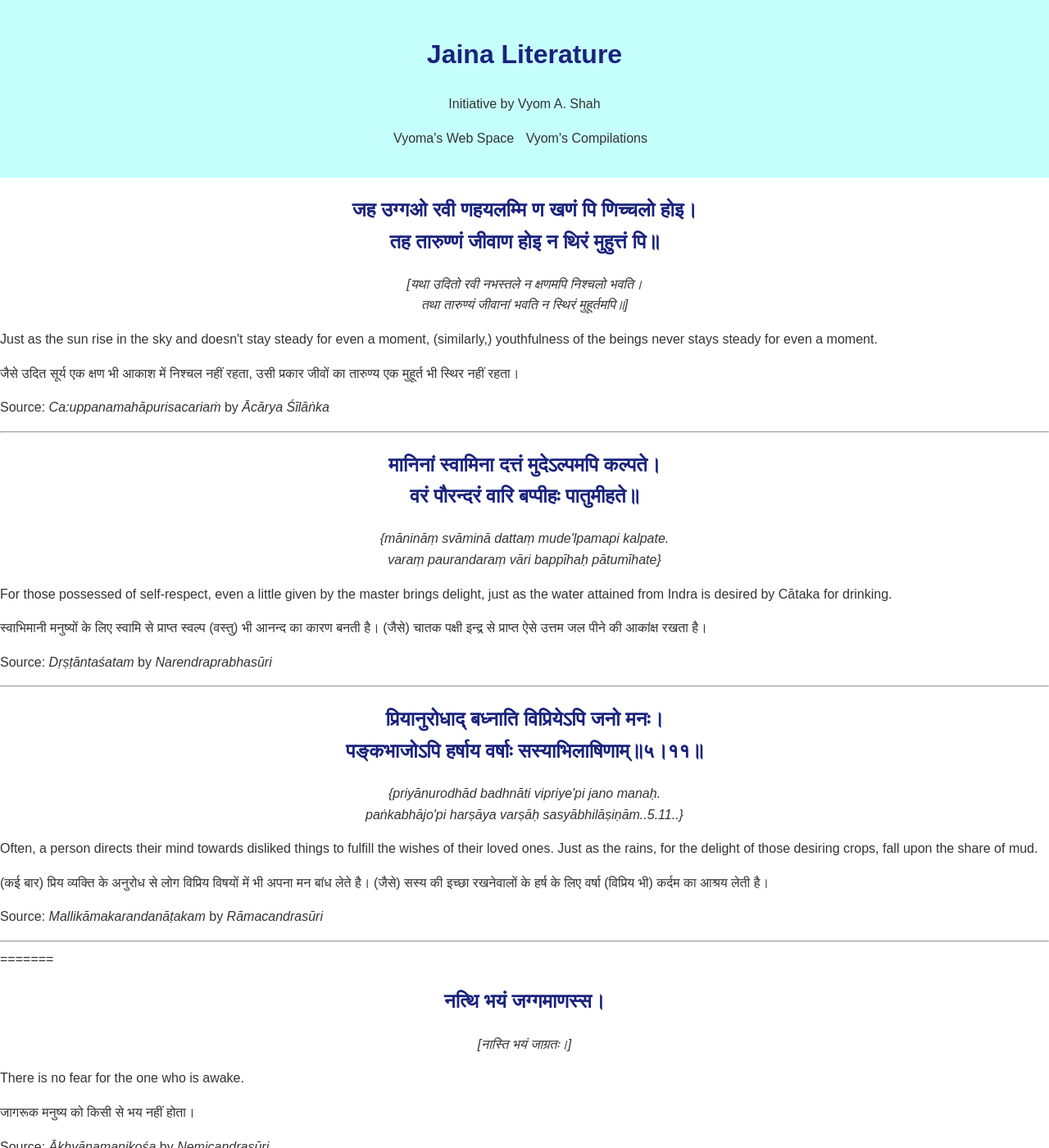
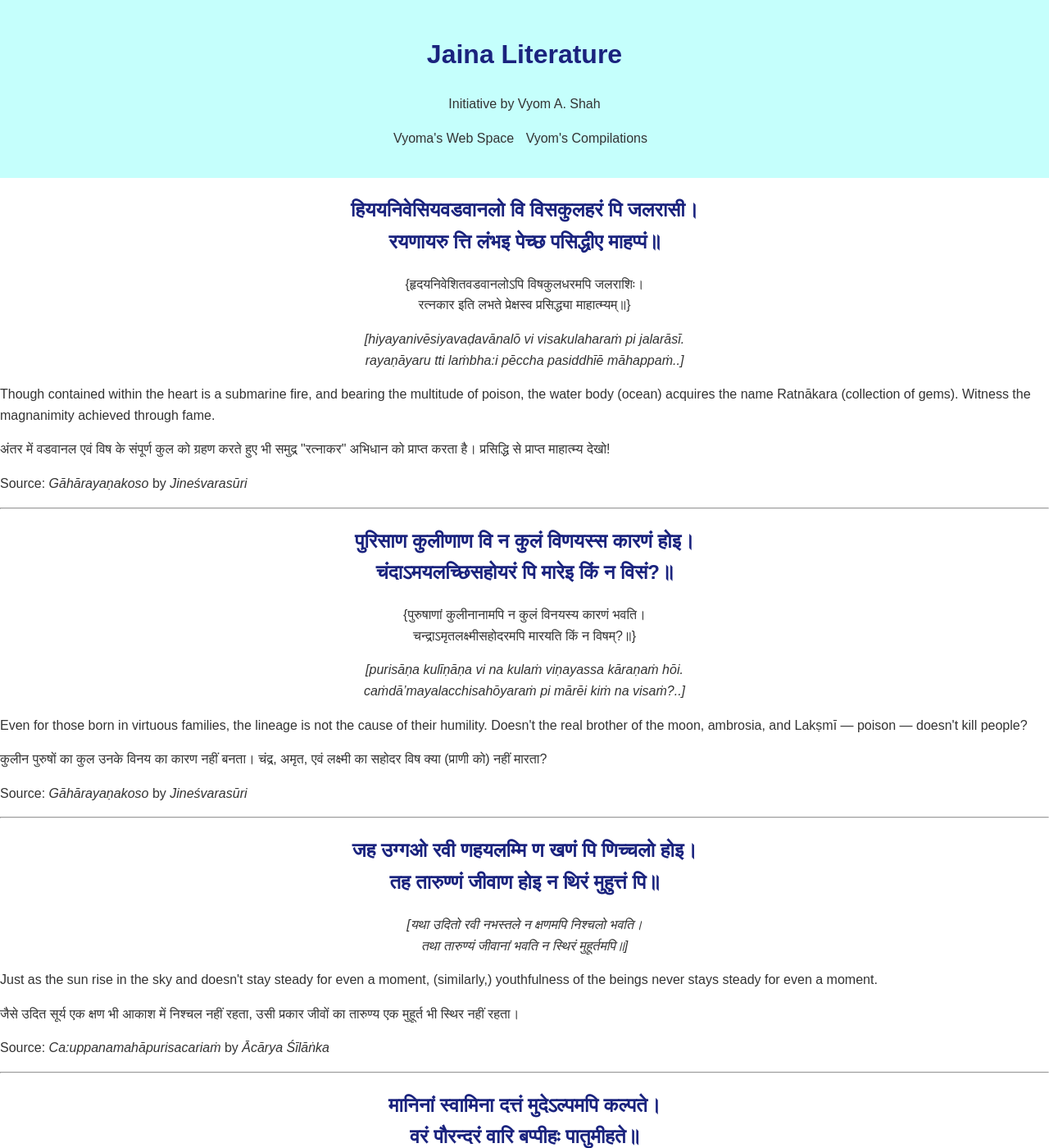
Before and after one commit to svyoma/svyoma.github.io, a Jekyll site: the page jaina-literature/dailyverse.html, which Jekyll copies as it is, in a window 1280 px wide and 1400 px high. Shown: the whole window at 82% size. Built offline with Jekyll 4.4.1, drawn with Linux system fonts in a browser that asks for light colours; some web fonts are replaced; some of the changed text lies outside the part shown.

Commit message:
Update dailyverse.html

```diff
--- a/jaina-literature/dailyverse.html
+++ b/jaina-literature/dailyverse.html
@@ -110,8 +110,28 @@
   </ul>
     </nav>
     </header>
-        <div class="cl-preview-section">
-		    <blockquote>
+    <blockquote>
+        <h2 style="text-align: center;"><strong>हिययनिवेसियवडवानलो वि विसकुलहरं पि जलरासी। <br /> रयणायरु त्ति लंभइ पेच्छ पसिद्धीए माहप्पं॥</strong></h2>
+        </blockquote>
+        <p style="text-align: center;">{हृदयनिवेशितवडवानलोऽपि विषकुलधरमपि जलराशिः। <br /> रत्नकार इति लभते प्रेक्षस्व प्रसिद्ध्या माहात्म्यम्॥}</p>
+        <p style="text-align: center;"><em>[hiyayanivēsiyavaḍavānalō vi visakulaharaṁ pi jalarāsī. <br /> rayaṇāyaru tti laṁbha:i pēccha pasiddhīē māhappaṁ..]</em></p>
+        <p>Though contained within the heart is a submarine fire, and bearing the multitude of poison, the water body (ocean) acquires the name Ratnākara (collection of gems). Witness the magnanimity achieved through fame.</p>
+        <p>अंतर में वडवानल एवं विष के संपूर्ण कुल को ग्रहण करते हुए भी समुद्र "रत्नाकर" अभिधान को प्राप्त करता है। प्रसिद्धि से प्राप्त माहात्म्य देखो!</p>
+        <p>Source: <em>Gāhārayaṇakoso</em> by <em>Jineśvarasūri</em></p>
+
+            <hr />
+    <blockquote>
+        <h2 style="text-align: center;"><strong>पुरिसाण कुलीणाण वि न कुलं विणयस्स कारणं होइ। <br /> चंदाऽमयलच्छिसहोयरं पि मारेइ किं न विसं?॥</strong></h2>
+        </blockquote>
+        <p style="text-align: center;">{पुरुषाणां कुलीनानामपि न कुलं विनयस्य कारणं भवति। <br /> चन्द्राऽमृतलक्ष्मीसहोदरमपि मारयति किं न विषम्?॥}</p>
+        <p style="text-align: center;"><em>[purisāṇa kulīṇāṇa vi na kulaṁ viṇayassa kāraṇaṁ hōi. <br /> caṁdā’mayalacchisahōyaraṁ pi mārēi kiṁ na visaṁ?..]</em></p>
+        <p>Even for those born in virtuous families, the lineage is not the cause of their humility. Doesn't the real brother of the moon, ambrosia, and Lakṣmī — poison — doesn't kill people?</p>
+        <p>कुलीन पुरुषों का कुल उनके विनय का कारण नहीं बनता। चंद्र, अमृत, एवं लक्ष्मी का सहोदर विष क्या (प्राणी को) नहीं मारता?</p>
+        <p>Source: <em>Gāhārayaṇakoso</em> by <em>Jineśvarasūri</em></p>
+
+            <hr />
+
+		<blockquote>
         <h2 style="text-align: center;"><strong>जह उग्गओ रवी णहयलम्मि ण खणं पि णिच्चलो होइ। <br /> तह तारुण्णं जीवाण होइ न थिरं मुहुत्तं पि॥</strong></h2>
         </blockquote>
         <p style="text-align: center;"><em>[यथा उदितो रवी नभस्तले न क्षणमपि निश्चलो भवति। <br /> तथा तारुण्यं जीवानां भवति न स्थिरं मुहूर्तमपि॥]</em></p>
@@ -135,9 +155,6 @@
 <p>(कई बार) प्रिय व्यक्ति के अनुरोध से लोग विप्रिय विषयों में भी अपना मन बांध लेते है। (जैसे) सस्य की इच्छा रखनेवालों के हर्ष के लिए वर्षा (विप्रिय भी) कर्दम का आश्रय लेती है।</p>
 <p>Source: <em>Mallikāmakarandanāṭakam</em> by <em>Rāmacandrasūri</em></p>
 	<hr />
-=======
-    <divclass: blog.container>
-    <blockquote>
         <h2 style="text-align: center;"><strong>नत्थि भयं जग्गमाणस्स।</strong></h2>
         </blockquote>
         <p style="text-align: center;"><em>[नास्ति भयं जाग्रतः।]</em></p>
@@ -196,7 +209,6 @@
         <li><a href="/">Vyoma's Webpage</a></li>
         <li><a href="/jaina-literature">JL Home Page</a></li>
     </ul>
-</div>
 </footer>
 </body>
 </html>
```
Also changed, not shown: other parts of jaina-literature/dailyverse.html (+0 -4 lines).
